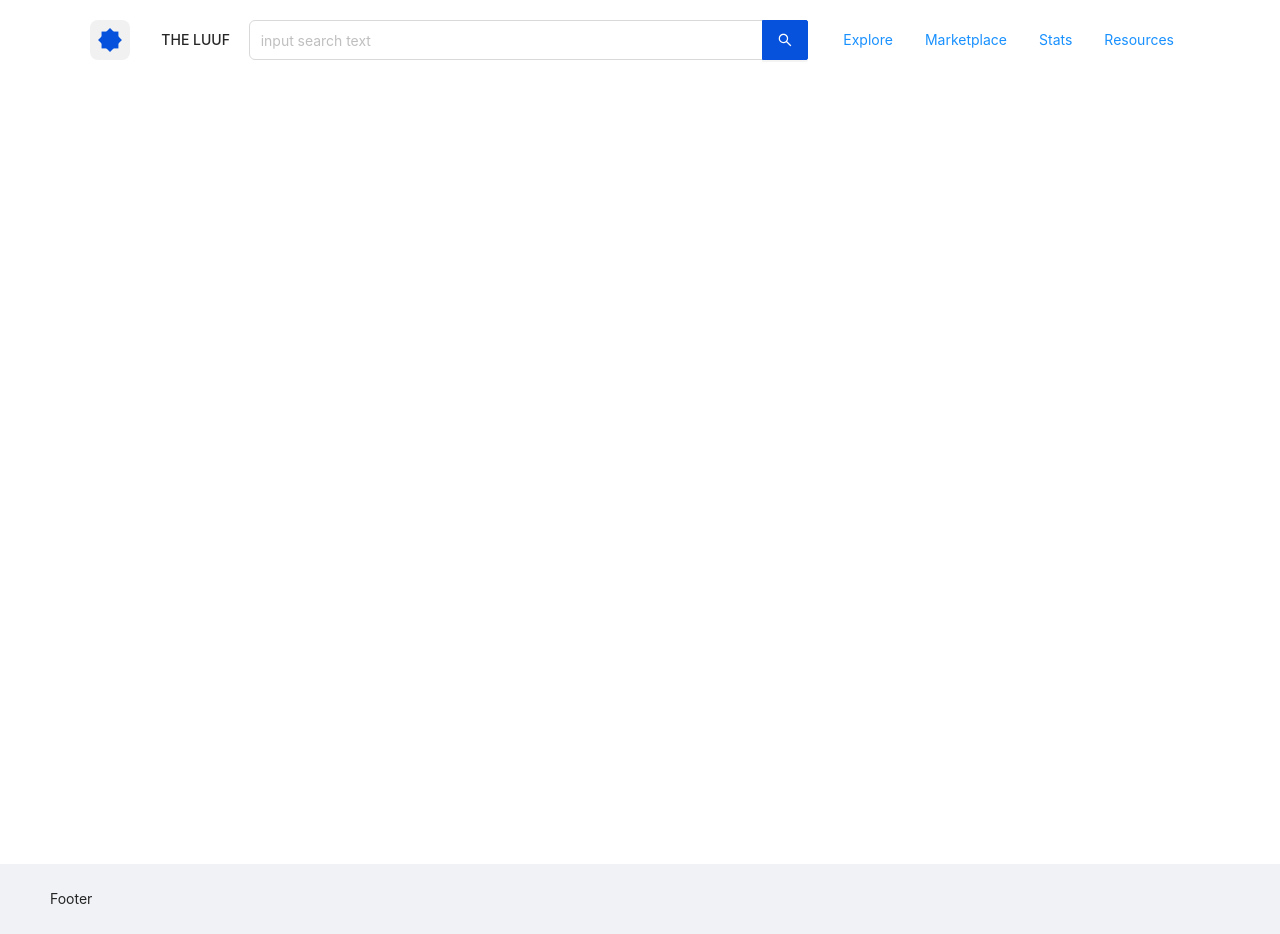
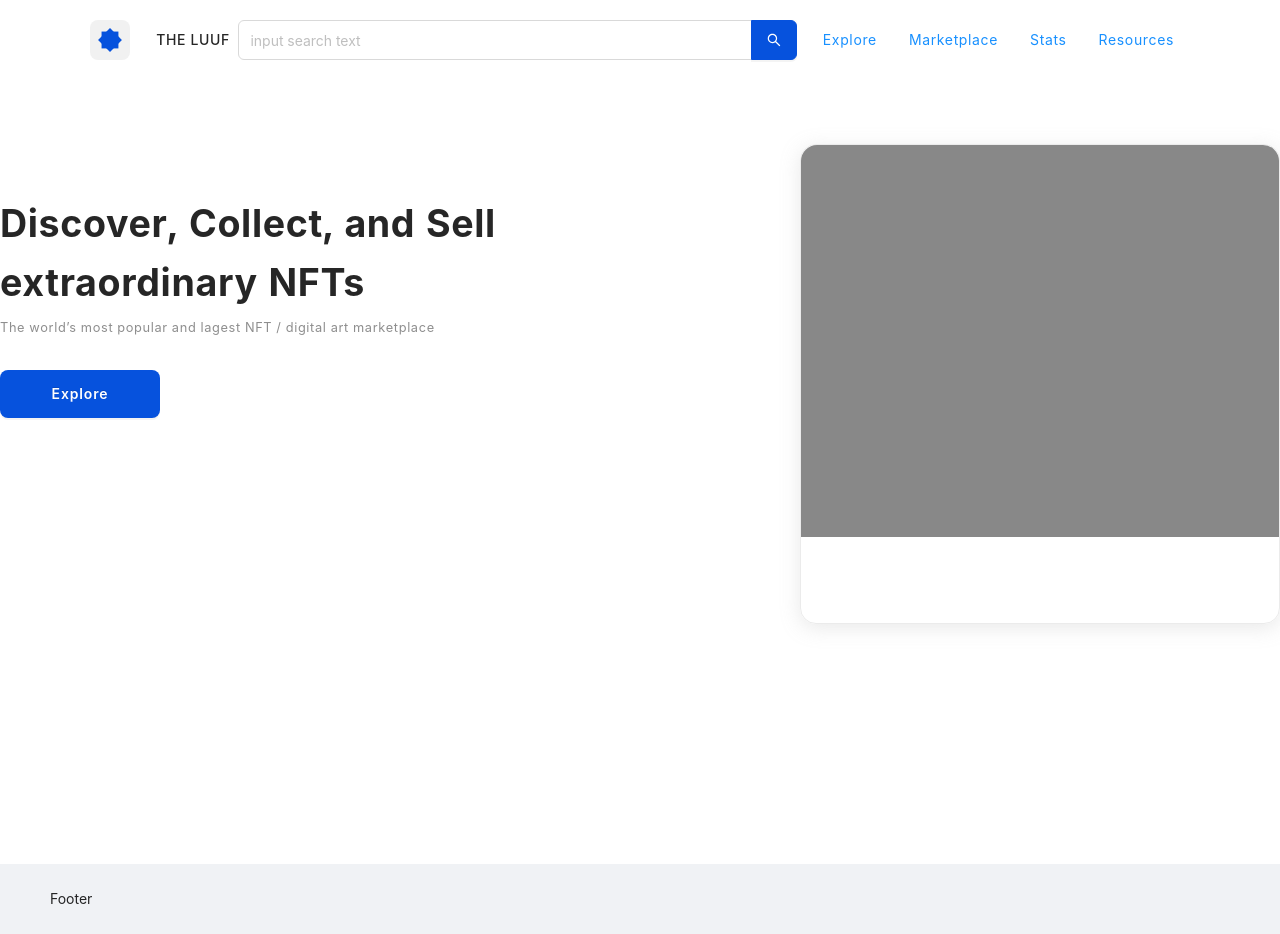
Before and after one commit to nitipon-apaisri/the-luuf, a React (Create React App) app: page / in a window 1280 px wide. Built offline with nearby package versions, Linux system fonts and the light colour scheme.

Commit message:
Added hero to landing page

```diff
--- a/package.json
+++ b/package.json
@@ -4,6 +4,7 @@
   "private": true,
   "dependencies": {
     "@ant-design/icons": "^4.7.0",
+    "@supabase/supabase-js": "^1.35.2",
     "@testing-library/jest-dom": "^5.16.4",
     "@testing-library/react": "^13.1.1",
     "@testing-library/user-event": "^13.5.0",
--- a/src/App.js
+++ b/src/App.js
@@ -1,5 +1,4 @@
 import "./styles/styles.css";
-import "antd/dist/antd.less";
 import { Route, Routes } from "react-router-dom";
 import LandingPage from "./pages/landing";
 const App = () => {
--- a/src/layout/index.js
+++ b/src/layout/index.js
@@ -1,6 +1,6 @@
 import { Layout } from "antd";
 import { Input } from "antd";
-import "antd/dist/antd.css";
+import "antd/dist/antd.min.css";
 import Logo from "../assets/images/logo/logo.svg";
 const { Header, Content, Footer } = Layout;
 const { Search } = Input;
@@ -20,16 +20,16 @@ const MainLayout = ({ children }) => {
                     </div>
                     <ul>
                         <li>
-                            <a>Explore</a>
+                            <a href="/">Explore</a>
                         </li>
                         <li>
-                            <a>Marketplace</a>
+                            <a href="/">Marketplace</a>
                         </li>
                         <li>
-                            <a>Stats</a>
+                            <a href="/">Stats</a>
                         </li>
                         <li>
-                            <a>Resources</a>
+                            <a href="/">Resources</a>
                         </li>
                     </ul>
                 </nav>
--- a/src/pages/landing/index.js
+++ b/src/pages/landing/index.js
@@ -1,11 +1,31 @@
+import { Button } from "antd";
 import { useEffect } from "react";
 import MainLayout from "../../layout";
 
 const LandingPage = () => {
     useEffect(() => {
-        document.title = "landing";
+        document.title = "THE LUUF - Discover, Collect, and Sell extraordinary NFTs";
     }, []);
-    return <MainLayout></MainLayout>;
+    return (
+        <MainLayout>
+            <div className="hero">
+                <div className="hero-left">
+                    <div className="advertisement">
+                        <h1>Discover, Collect, and Sell extraordinary NFTs</h1>
+                        <p>The world’s most popular and lagest NFT / digital art marketplace</p>
+                    </div>
+                    <Button type="primary"> Explore</Button>
+                </div>
+                <div className="hero-right">
+                    <div className="token-of-the-day">
+                        <div className="token">
+                            <div className="token-img"></div>
+                        </div>
+                    </div>
+                </div>
+            </div>
+        </MainLayout>
+    );
 };
 
 export default LandingPage;
--- /dev/null
+++ b/src/scss/_landing.scss
@@ -0,0 +1,45 @@
+.hero {
+    display: flex;
+    justify-content: space-between;
+    margin-top: 80px;
+    .hero-left {
+        max-width: 560px;
+        margin-top: 50px;
+        .advertisement {
+            margin-bottom: 2rem;
+            h1 {
+                font-size: 2.35rem;
+                font-weight: bolder;
+                margin-bottom: 0.35rem;
+            }
+            p {
+                font-size: 0.8rem;
+                color: #8e8e8e;
+            }
+        }
+        button {
+            width: 160px;
+            height: 48px;
+            letter-spacing: 0.06em;
+            font-weight: 600;
+            border-radius: 8px;
+        }
+    }
+    .hero-right {
+        .token-of-the-day {
+            width: 480px;
+            height: 480px;
+            border-radius: 16px;
+            border: 1px solid #ebebeb;
+            box-shadow: 0px 4px 20px rgba(168, 168, 168, 0.25);
+            .token {
+                .token-img {
+                    background-color: #888888;
+                    width: 100%;
+                    height: 392px;
+                    border-radius: 16px 16px 0 0;
+                }
+            }
+        }
+    }
+}
--- a/src/scss/styles.scss
+++ b/src/scss/styles.scss
@@ -1,4 +1,5 @@
 @import url("https://fonts.googleapis.com/css2?family=Poppins:ital,wght@0,100;0,200;0,300;0,400;0,500;0,600;0,700;0,800;0,900;1,100;1,200;1,300;1,400;1,500;1,600;1,700;1,800;1,900&display=swap");
+@import "./landing";
 h1,
 h2,
 h3,
@@ -7,6 +8,7 @@ h5,
 h6,
 p,
 a {
+    letter-spacing: 0.04rem;
     margin: 0;
 }
 * {
@@ -20,6 +22,10 @@ body {
     }
     .ant-layout {
         background: #fff;
+    }
+    .ant-btn-primary {
+        background: #0652dd;
+        border: #0652dd;
     }
     header {
         nav {
@@ -59,7 +65,7 @@ body {
                     border-radius: 6px;
                 }
                 button {
-                    border-radius: 0 6px 6px 0;
+                    border-radius: 0 6px 6px 0 !important;
                     height: 40px;
                     background: #0652dd;
                     border: 1px solid #0652dd;
@@ -82,5 +88,8 @@ body {
     }
     main {
         height: 100vh;
+        width: 1280px;
+        max-width: 1280px;
+        margin: 0 auto;
     }
 }
--- a/src/styles/styles.css
+++ b/src/styles/styles.css
@@ -1,4 +1,46 @@
 @import url("https://fonts.googleapis.com/css2?family=Poppins:ital,wght@0,100;0,200;0,300;0,400;0,500;0,600;0,700;0,800;0,900;1,100;1,200;1,300;1,400;1,500;1,600;1,700;1,800;1,900&display=swap");
+.hero {
+  display: flex;
+  justify-content: space-between;
+  margin-top: 80px;
+}
+.hero .hero-left {
+  max-width: 560px;
+  margin-top: 50px;
+}
+.hero .hero-left .advertisement {
+  margin-bottom: 2rem;
+}
+.hero .hero-left .advertisement h1 {
+  font-size: 2.35rem;
+  font-weight: bolder;
+  margin-bottom: 0.35rem;
+}
+.hero .hero-left .advertisement p {
+  font-size: 0.8rem;
+  color: #8e8e8e;
+}
+.hero .hero-left button {
+  width: 160px;
+  height: 48px;
+  letter-spacing: 0.06em;
+  font-weight: 600;
+  border-radius: 8px;
+}
+.hero .hero-right .token-of-the-day {
+  width: 480px;
+  height: 480px;
+  border-radius: 16px;
+  border: 1px solid #ebebeb;
+  box-shadow: 0px 4px 20px rgba(168, 168, 168, 0.25);
+}
+.hero .hero-right .token-of-the-day .token .token-img {
+  background-color: #888888;
+  width: 100%;
+  height: 392px;
+  border-radius: 16px 16px 0 0;
+}
+
 h1,
 h2,
 h3,
@@ -7,6 +49,7 @@ h5,
 h6,
 p,
 a {
+  letter-spacing: 0.04rem;
   margin: 0;
 }
 
@@ -23,6 +66,10 @@ body .ant-layout-header {
 }
 body .ant-layout {
   background: #fff;
+}
+body .ant-btn-primary {
+  background: #0652dd;
+  border: #0652dd;
 }
 body header nav {
   display: flex;
@@ -63,7 +110,7 @@ body header nav .nav-search-bar input.ant-input {
   border-radius: 6px;
 }
 body header nav .nav-search-bar button {
-  border-radius: 0 6px 6px 0;
+  border-radius: 0 6px 6px 0 !important;
   height: 40px;
   background: #0652dd;
   border: 1px solid #0652dd;
@@ -83,6 +130,9 @@ body header nav ul li p {
 }
 body main {
   height: 100vh;
+  width: 1280px;
+  max-width: 1280px;
+  margin: 0 auto;
 }
 
 /*# sourceMappingURL=styles.css.map */
```
Also changed, not shown: 2 other files (tests, documents, lock files or other folders).
